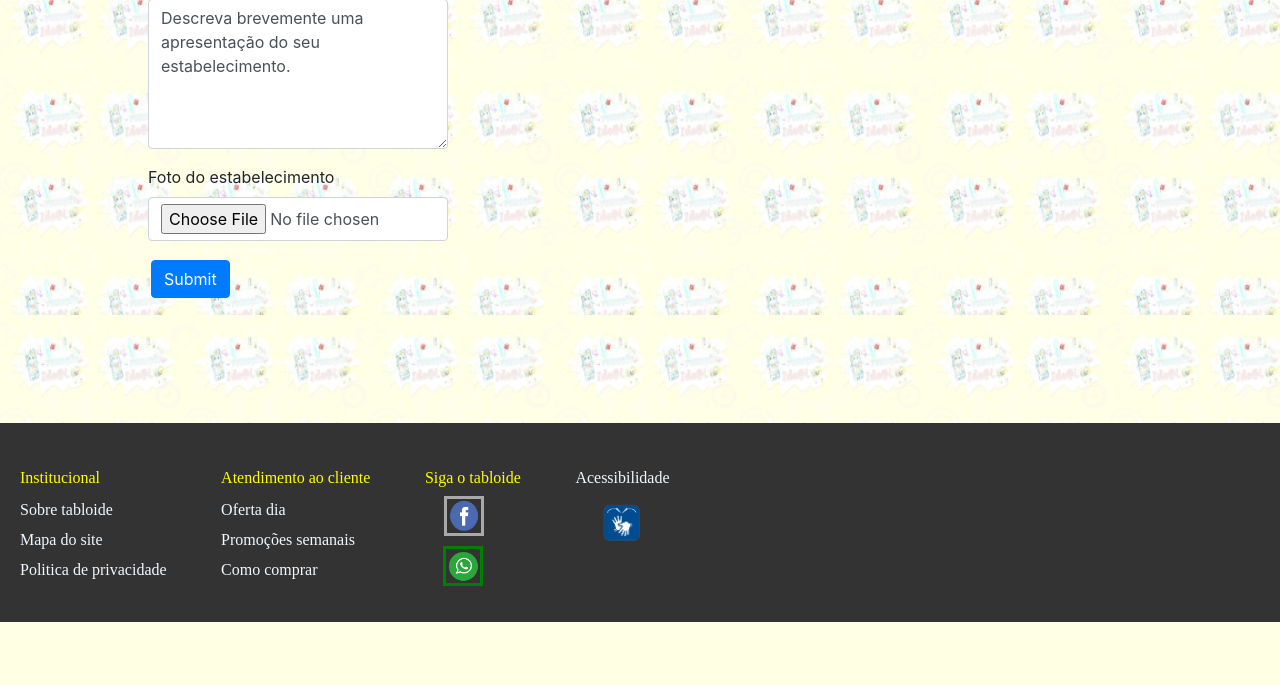
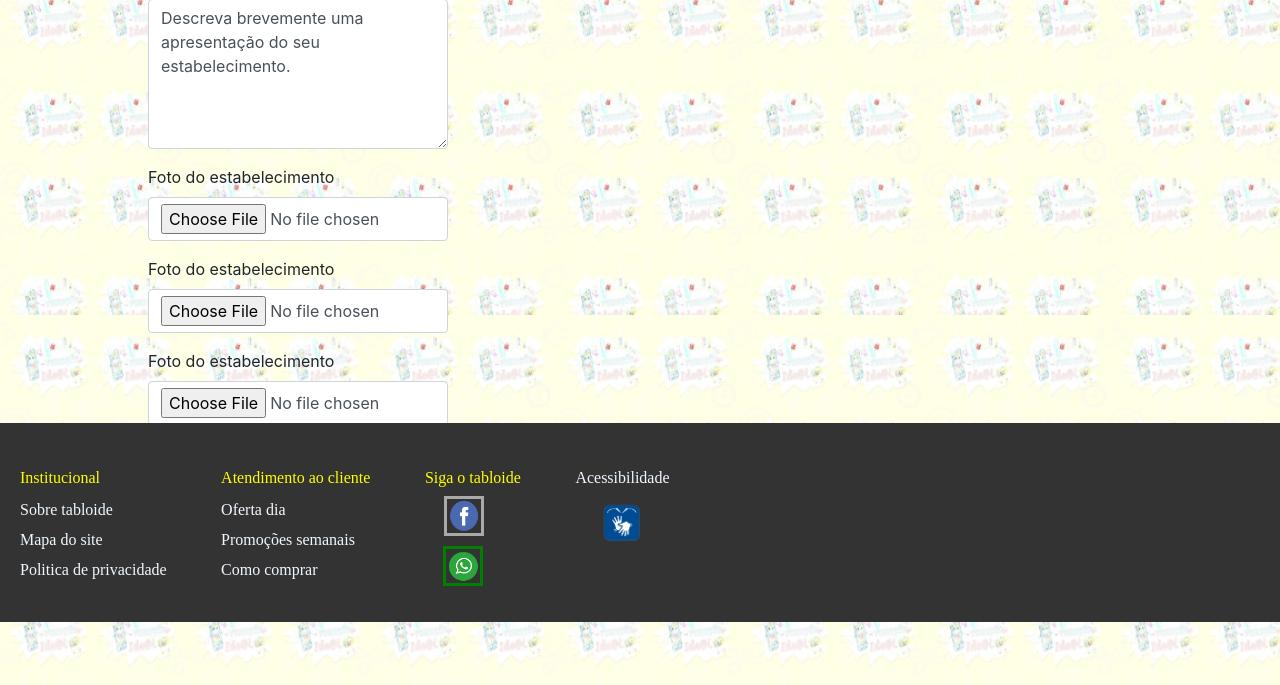
Before and after one commit to zilaraujo1/tabloid_pi3, a Flask app: page /admin in a window 1280 px wide. Shown: the part 485-1170 px from the top of the page. Before the commit the page ends 1107 px from the top, so only its background shows below. Run offline with Flask 2, Linux system fonts and the light colour scheme; the visitor is signed in with stand-in values (Sample User, id 1); data comes from the database, SQL or seed files in the repository; both versions use the stored data as it was after the commit; data that the repository does not hold is empty; some libraries are stand-ins or nearby versions.

Commit message:
Acrescentado campos de fotos no formulário.

```diff
--- a/website/models.py
+++ b/website/models.py
@@ -22,6 +22,8 @@ class Estabelecimentos(db.Model, UserMixin):
     hora_func = db.Column(db.String)
     descricao = db.Column(db.Text)
     foto = db.Column(db.Text)
+    fotob = db.Column(db.Text)
+    fotoc = db.Column(db.Text)
     user_fk = db.Column(db.Integer, db.ForeignKey("user.id"))
     servicos = db.relationship('Comercios_item')
     comercios_item = db.relationship('Servicos')
--- a/website/templates/admin.html
+++ b/website/templates/admin.html
@@ -27,8 +27,16 @@
                 </div>
                 <div class="form-group">
                     <label for="imagem">Foto do estabelecimento</label>
-                    <input type="file" class="form-control" id="imagem" name="imagem">
+                    <input type="file" class="form-control" id="imagem" name="foto">
                 </div>
+                <div class="form-group">
+                  <label for="imagem">Foto do estabelecimento</label>
+                  <input type="file" class="form-control" id="imagem" name="fotob">
+              </div>
+              <div class="form-group">
+                <label for="imagem">Foto do estabelecimento</label>
+                <input type="file" class="form-control" id="imagem" name="fotoc">
+            </div>
                 <div class="form-group">
 
                     <input type="hidden" class="form-control" id="user" name="user" value="{{ user.id }}">
--- a/website/templates/form.html
+++ b/website/templates/form.html
@@ -86,6 +86,7 @@
         </div>
         </div>
 
+
     <div class="form-group">
         <div class="col-md-6 ">
             <label for="data_fim_promocao">Fim da promoção:</label>
--- a/website/views.py
+++ b/website/views.py
@@ -19,11 +19,13 @@ import os
 """
 from werkzeug.utils import secure_filename
 
-UPLOAD = 'website/static/uploads'
+UPLOAD = 'website/static/uploads/comercios'
 UPLOADB = 'website/static/uploads/servicos'
+UPLOADC = 'website/static/uploads/logos'
 
 UPLOAD_FOLDER = os.path.join(os.getcwd(), UPLOAD)
 UPLOAD_FOLDERB = os.path.join(os.getcwd(), UPLOADB)
+UPLOAD_FOLDERC = os.path.join(os.getcwd(), UPLOADB)
 
 views = Blueprint('views', __name__)
 
@@ -60,11 +62,20 @@ def admin():
 
         user = request.form.get('user')
 
-        file = request.files['imagem']
+        file = request.files['foto']
+        fileb = request.files['fotob']
+        filec = request.files['fotoc']
+
         namefoto = file.filename
+        namefotob = fileb.filename
+        namefotoc = filec.filename
 
 
-        savePath = os.path.join(UPLOAD_FOLDER, secure_filename(file.filename))
+        savePath = os.path.join(UPLOAD_FOLDERC, secure_filename(file.filename))
+        file.save(savePath)
+        savePath = os.path.join(UPLOAD_FOLDERC, secure_filename(fileb.filename))
+        file.save(savePath)
+        savePath = os.path.join(UPLOAD_FOLDERC, secure_filename(filec.filename))
         file.save(savePath)
 
 
@@ -73,7 +84,7 @@ def admin():
 
         new_item = Estabelecimentos( nome=nome, endereco=endereco,
         telefone=telefone, hora_func = hora_func,
-        descricao= descricao,foto=namefoto,  user_fk=user
+        descricao= descricao,foto=namefoto, fotob=namefotob, fotoc=namefotoc, user_fk=user
         )
 
 
@@ -104,11 +115,14 @@ def form(id):
         valor = request.form.get('valor')
 
         file = request.files['foto']
+
         namefoto = file.filename
 
+        if file:
 
-        savePath = os.path.join(UPLOAD_FOLDER, secure_filename(file.filename))
-        file.save(savePath)
+            # salva na pasta uploads/servicos
+            savePath = os.path.join(UPLOAD_FOLDER, secure_filename(file.filename))
+            file.save(savePath)
 
         fim_promo = request.form.get('fim_promo')
 
@@ -116,7 +130,7 @@ def form(id):
 
         new_item = Comercios_item( tipo=tipo, nome=nome,
         marca=marca, quantidade = quantidade,
-        peso= peso, valor=valor,foto=namefoto,
+        peso= peso, valor=valor,foto=namefoto,#fotob=namefotob, fotoc=namefotoc,
         fim_promo=fim_promo, estab_fk=estab_fk
         )
 
@@ -143,18 +157,29 @@ def form_servico(id):
 
 
         file = request.files['foto']
+        fileb = request.files['fotob']
+        filec = request.files['fotoc']
+        filed = request.files['fotod']
+        # nomes das fotos
         namefoto = file.filename
+        namefotob = fileb.filename
+        namefotoc = filec.filename
+        namefotod = filed.filename
         if file:
 
-
+            # salva na pasta uploads/servicos
             savePath = os.path.join(UPLOAD_FOLDERB, secure_filename(file.filename))
+            file.save(savePath)
+            savePath = os.path.join(UPLOAD_FOLDERB, secure_filename(fileb.filename))
+            file.save(savePath)
+            savePath = os.path.join(UPLOAD_FOLDERB, secure_filename(filec.filename))
             file.save(savePath)
 
 
         # Criar as validações dos inputs aqui
 
         new_item = Servicos( tipo=tipo, descricao=descricao,
-        valor=valor,horario_func=horario_func, foto=namefoto,
+        valor=valor,horario_func=horario_func, foto=namefoto, fotob=namefotob, fotoc=namefotoc,
          estab_fk=estab_fk
         )
 
```
Also changed, not shown: website/database.db, website/static/uploads/comercios/lousa.jpg (added), website/static/uploads/servicos/unha5.jpg (deleted).
